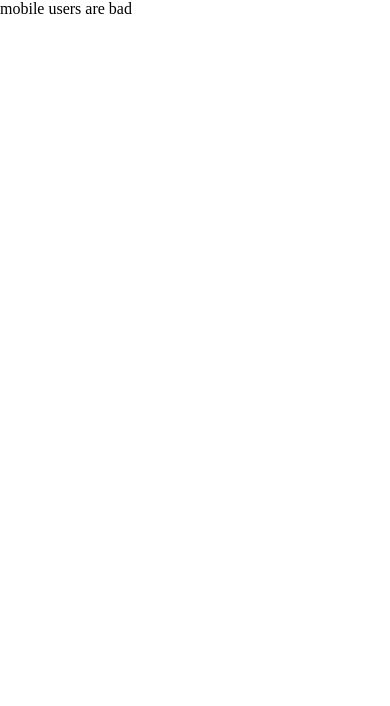
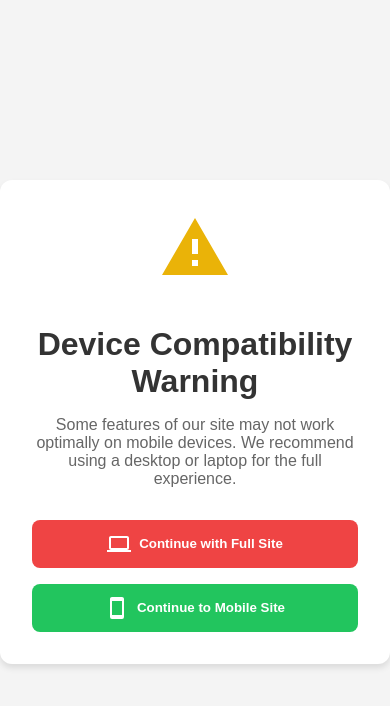
Before and after one commit to lucaSartore/lucaSartore.github.io, a React (Vite) app: page /mobile_warning in a window 390 px wide. Shown: the top 706 px of the page. Built offline with nearby package versions, Linux system fonts and the light colour scheme; a web font is replaced by a local one.

Commit message:
Add mobile warning page link to settings

```diff
--- a/src/components/settings_provider/mobile_settings_provider.tsx
+++ b/src/components/settings_provider/mobile_settings_provider.tsx
@@ -1,7 +1,7 @@
 import  { createContext, useState, useEffect, PropsWithChildren} from 'react';
 import "./mobile-mode-settings.css"
 
-const ThemeContext = createContext<{
+export const MobileSettingsContext = createContext<{
     mobileMode: boolean,
     setMobileMode: (_: boolean) => void
 }>({
@@ -31,9 +31,9 @@ export const MobileSettingsProvider = (props: PropsWithChildren) => {
 
   // text
   return (
-    <ThemeContext.Provider value={{ mobileMode, setMobileMode }}>
+    <MobileSettingsContext.Provider value={{ mobileMode, setMobileMode }}>
       {props.children}
-    </ThemeContext.Provider>
+    </MobileSettingsContext.Provider>
   );
 };
 
--- a/src/mobile_warning_page/index.css
+++ b/src/mobile_warning_page/index.css
@@ -0,0 +1,70 @@
+.mobile-warning-container {
+  display: flex;
+  justify-content: center;
+  align-items: center;
+  height: 100vh;
+  background-color: #f4f4f4;
+  font-family: Arial, sans-serif;
+}
+
+.mobile-warning-content {
+  text-align: center;
+  background-color: white;
+  padding: 2rem;
+  border-radius: 12px;
+  box-shadow: 0 4px 6px rgba(0, 0, 0, 0.1);
+  max-width: 400px;
+  width: 100%;
+}
+
+.warning-icon {
+  margin-bottom: 1rem;
+}
+
+.warning-title {
+  color: #333;
+  margin-bottom: 1rem;
+}
+
+.warning-description {
+  color: #666;
+  margin-bottom: 2rem;
+}
+
+.warning-buttons {
+  display: flex;
+  flex-direction: column;
+  gap: 1rem;
+}
+
+.btn {
+  display: flex;
+  align-items: center;
+  justify-content: center;
+  gap: 0.5rem;
+  padding: 0.75rem 1rem;
+  border: none;
+  border-radius: 8px;
+  cursor: pointer;
+  font-weight: bold;
+  transition: background-color 0.3s ease;
+  width: 100%;
+}
+
+.btn-desktop {
+  background-color: #ef4444;
+  color: white;
+}
+
+.btn-desktop:hover {
+  background-color: #dc2626;
+}
+
+.btn-mobile {
+  background-color: #22c55e;
+  color: white;
+}
+
+.btn-mobile:hover {
+  background-color: #16a34a;
+}
--- a/src/mobile_warning_page/index.tsx
+++ b/src/mobile_warning_page/index.tsx
@@ -1,9 +1,55 @@
+import React, { useContext } from 'react';
+import Icon from '@mdi/react';
+import { mdiAlert, mdiLaptop, mdiCellphone } from '@mdi/js';
+import './index.css';
+import { useNavigate } from 'react-router';
+import { MobileSettingsContext } from '../components/settings_provider/mobile_settings_provider';
 
+const MobileWarningPage: React.FC = () => {
 
-export default function MobileWarningPage() {
-    return (
-        <>
-            mobile users are bad
-        </>
-    )
-}
+  const navigate = useNavigate()
+  const context = useContext(MobileSettingsContext)
+
+  return (
+    <div className="mobile-warning-container">
+      <div className="mobile-warning-content">
+        <Icon path={mdiAlert} size={3} color="#eab308" className="warning-icon" />
+
+        <h1 className="warning-title">
+          Device Compatibility Warning
+        </h1>
+
+        <p className="warning-description">
+          Some features of our site may not work optimally on mobile devices.
+          We recommend using a desktop or laptop for the full experience.
+        </p>
+
+        <div className="warning-buttons">
+          <button
+            className="btn btn-desktop"
+            onClick={() => {
+              context.setMobileMode(false)
+              navigate("/pick_one")
+            }}
+          >
+            <Icon path={mdiLaptop} size={1} />
+            Continue with Full Site
+          </button>
+
+          <button
+            className="btn btn-mobile"
+            onClick={() => {
+              context.setMobileMode(true)
+              navigate("/blue_pill")
+            }}
+          >
+            <Icon path={mdiCellphone} size={1} />
+            Continue to Mobile Site
+          </button>
+        </div>
+      </div>
+    </div>
+  );
+};
+
+export default MobileWarningPage;
```
